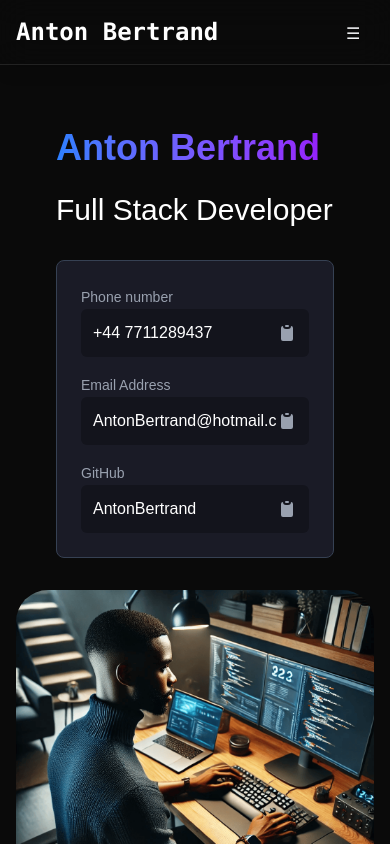
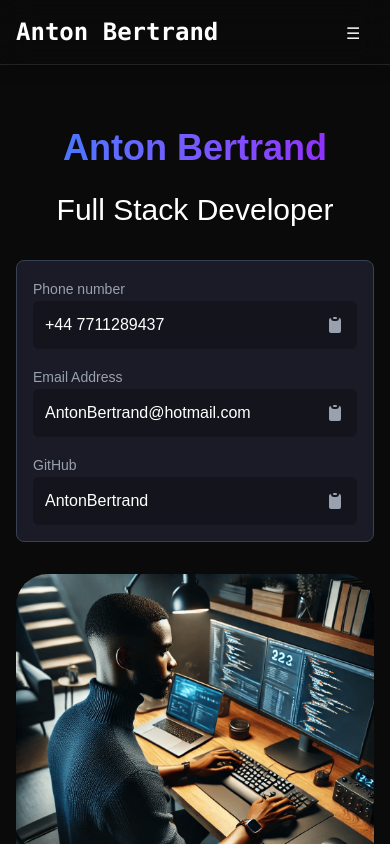
Before and after one commit to AntonBertrand/Portfolio-v2, a React (Vite) app: page / in a window 390 px wide. Shown: the top 844 px of the page. Built offline with nearby package versions, Linux system fonts and the light colour scheme.

Commit message:
Improved hero responsiveness

```diff
--- a/src/components/sections/Home.jsx
+++ b/src/components/sections/Home.jsx
@@ -21,20 +21,18 @@ const Home = () => {
       className="min-h-screen flex items-center justify-center pt-32 pb-8 md:pt-16 sm:pt-20 px-4"
     >
       <div className="flex flex-col items-center justify-center gap-8 w-full max-w-7xl mx-auto">
-        <div className="flex flex-col md:flex-row items-center justify-center gap-8">
+        <div className="flex flex-col md:flex-row items-center justify-center gap-8 w-full">
           {/* Profile Details */}
-
-          <div className="flex flex-col  px-10">
-            <h1 className="text-4xl md:text-6xl font-bold mb-6 bg-gradient-to-r from-blue-500 to-purple-600 bg-clip-text text-transparent leading-right">
+          <div className="flex flex-col w-full md:w-auto">
+            <h1 className="text-4xl md:text-6xl font-bold mb-6 bg-gradient-to-r from-blue-500 to-purple-600 bg-clip-text text-transparent text-center md:text-left">
               Anton Bertrand
             </h1>
-            <h2 className="text-white text-3xl md:text-4xl">
+            <h2 className="text-white text-3xl md:text-4xl text-center md:text-left">
               Full Stack Developer
             </h2>
 
             {/* Contact Details */}
-
-            <div className="w-full max-w-md space-y-4 p-6 rounded-lg bg-[#1a1b26] border border-gray-700 mt-8">
+            <div className="w-full space-y-4 p-4 md:p-6 rounded-lg bg-[#1a1b26] border border-gray-700 mt-8">
               <div className="relative">
                 <label className="text-gray-400 text-sm">Phone number</label>
                 <div className="flex items-center justify-between bg-[#13141c] p-3 rounded-md hover:cursor-pointer hover:bg-[#13141cc9] transition-all duration-100">
@@ -124,7 +122,6 @@ const Home = () => {
           </div>
 
           {/* Profile Image */}
-
           <div>
             <img
               src="src\assets\images\placeholder.png"
```
